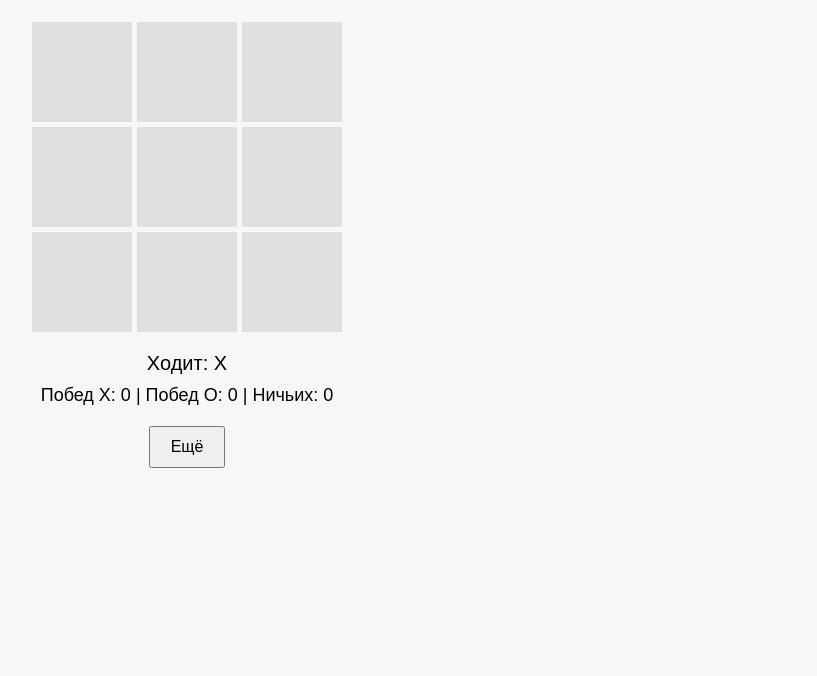
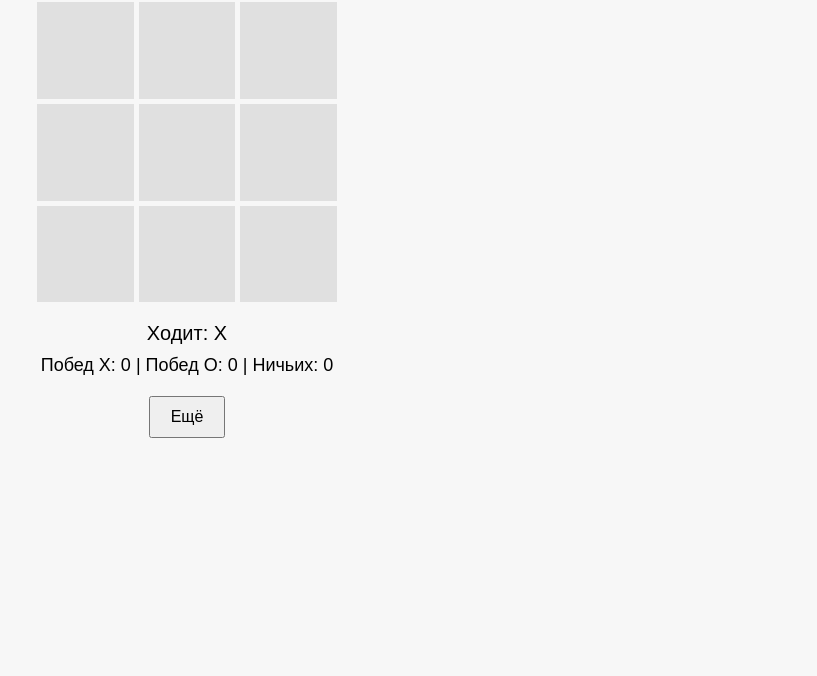
Before and after one commit to z0grisha/firstexp, a plain HTML site: page index.html in a window 1280 px wide. Shown: the part 124-800 px from the top of the page, without its empty margins (453-1270 px from the left). Drawn offline with Linux system fonts and the light colour scheme.

Commit message:
Add files via upload

```diff
--- a/index.html
+++ b/index.html
@@ -2,12 +2,13 @@
 <html lang="ru">
 <head>
   <meta charset="UTF-8">
+  <meta name="viewport" content="width=device-width, initial-scale=1.0">
   <title>Крестики-нолики</title>
   <style>
     body {
       font-family: sans-serif;
       text-align: center;
-      padding: 50px;
+      padding: 30px 15px;
       background-color: #f7f7f7;
       transition: background-color 0.3s, color 0.3s;
     }
@@ -16,16 +17,17 @@
     }
     .board {
       display: grid;
-      grid-template-columns: repeat(3, 100px);
+      grid-template-columns: repeat(3, 1fr);
       grid-gap: 5px;
       justify-content: center;
       margin: 0 auto 20px;
+      max-width: 300px;
     }
     .cell {
-      width: 100px;
-      height: 100px;
+      width: 100%;
+      aspect-ratio: 1 / 1;
       background: #e0e0e0;
-      font-size: 60px;
+      font-size: clamp(30px, 8vw, 60px);
       display: flex;
       align-items: center;
       justify-content: center;
```
